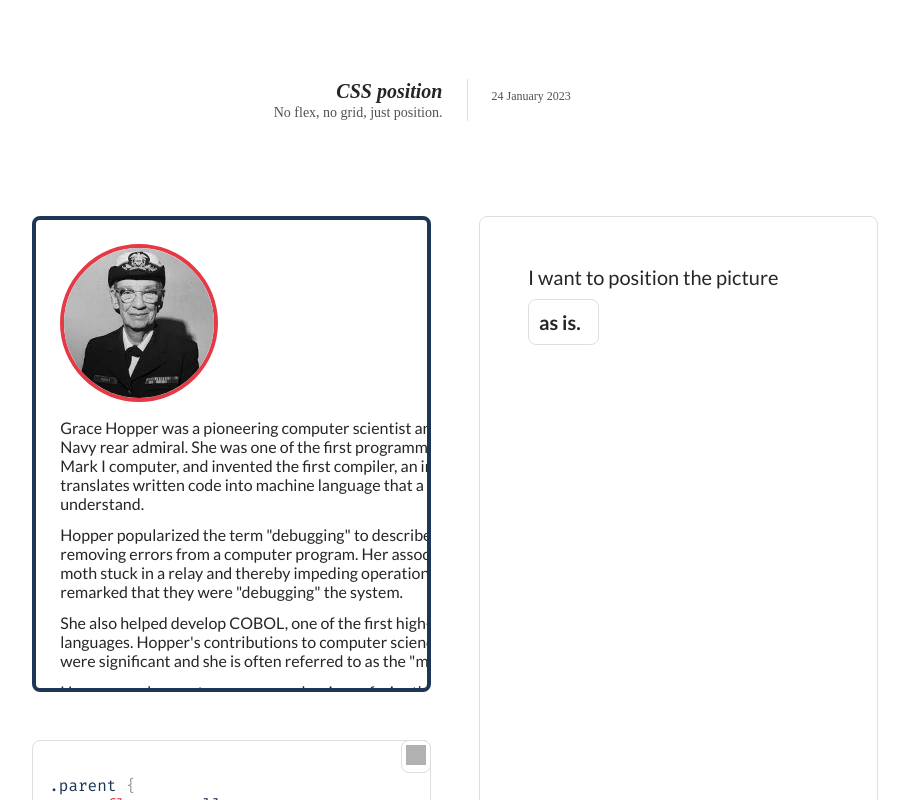
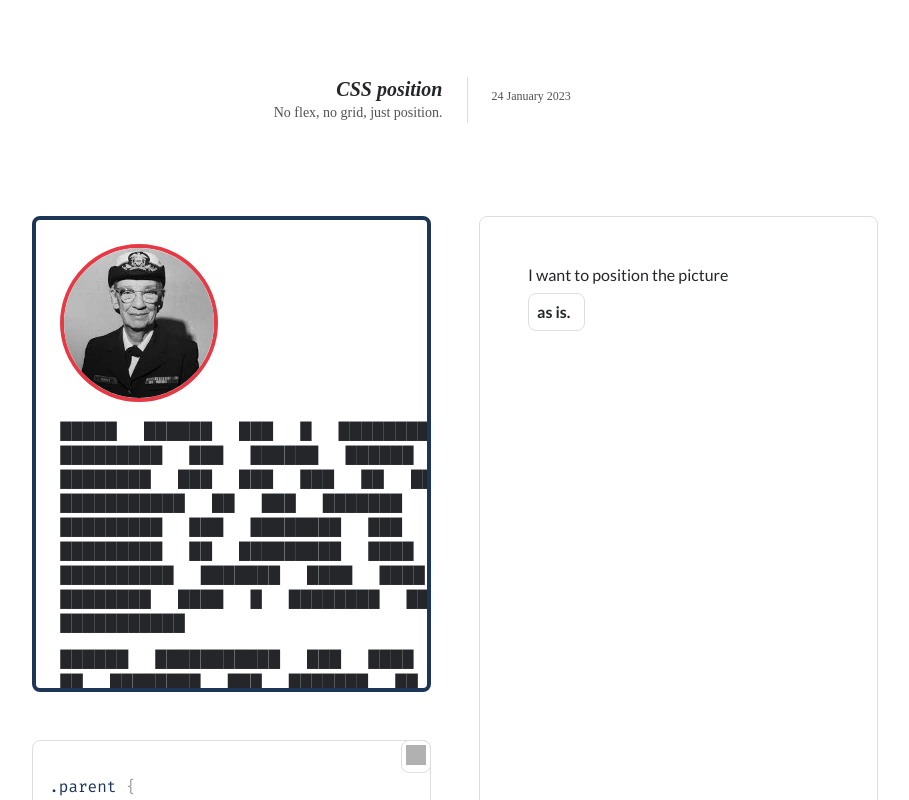
Before and after one commit to safiranugroho/safira.me-11ty, a SvelteKit app: page /position in a window 1280 px wide. Shown: the top 800 px of the page, without its empty margins (185-1094 px from the left). Built offline with nearby package versions, Linux system fonts and the light colour scheme; grey boxes are pictures that could not be loaded.

Commit message:
redact fillter text for simplicity

```diff
--- a/src/global.css
+++ b/src/global.css
@@ -20,6 +20,7 @@ html {
 
 body {
   font-family: var(--app-font-family);
+  line-height: 1.25em;
 
   min-height: 100%;
   margin: 0;
--- a/src/routes/position/+page.svelte
+++ b/src/routes/position/+page.svelte
@@ -21,6 +21,7 @@
   import OffsetRelative from './OffsetRelative.svelte';
   import OffsetFixed from './OffsetFixed.svelte';
   import OffsetSticky from './OffsetSticky.svelte';
+  import FillerText from './FillerText.svelte';
 
   const components = {
     relative: OffsetRelative,
@@ -90,31 +91,7 @@
               <img class="image" src={img} alt="Grace Hopper" />
             </div>
           {/if}
-          <p class="text">
-            <span>
-              Grace Hopper was a pioneering computer scientist and United States Navy rear admiral.
-              She was one of the first programmers of the Harvard Mark I computer, and invented the
-              first compiler, an important tool that translates written code into machine language
-              that a computer can understand.
-            </span>
-            <span>
-              Hopper popularized the term "debugging" to describe the process of removing errors
-              from a computer program. Her associates discovered a moth stuck in a relay and thereby
-              impeding operation, whereupon she remarked that they were "debugging" the system.
-            </span>
-            <span>
-              She also helped develop COBOL, one of the first high-level programming languages.
-              Hopper's contributions to computer science and technology were significant and she is
-              often referred to as the "mother of computing."
-            </span>
-            <span>
-              Hopper was known to carry around a piece of wire that was exactly one foot long, which
-              she called her "standard." She would use this wire to help explain the concept of a
-              "nanosecond" (one billionth of a second) to her colleagues. It was a way to physically
-              show them how small a nanosecond is and help them understand the speed at which
-              computers worked.
-            </span>
-          </p>
+          <FillerText />
           {#if imageOnTop === false}
             <div class="child" style={css.child}>
               <img class="image" src={img} alt="Grace Hopper" />
@@ -138,7 +115,7 @@
       {/if}
       {#if showPanel}
         <InfoPanel>
-          <svelte:fragment slot="title">A brief note about the term "parent".</svelte:fragment>
+          <svelte:fragment slot="title">A note about the term "parent".</svelte:fragment>
           <svelte:fragment slot="description">
             <span>
               More accurately, the element's position is calculated relative from its
@@ -154,14 +131,16 @@
                 on:click={() => updateStyles((s) => s.parent.position?.update('static'))}
                 >parent's position to "static".
               </button>
-              (Spoiler alert: it anchors itself to {'<body>'} as it has no other positioned block ancestors!
-              <button
-                class="inline-button"
-                on:click={() => updateStyles((s) => s.parent.position?.update('relative'))}
-              >
-                Set the parent's position back to "relative".
-              </button>)
             </span>
+            <span>
+              (Spoiler alert: it anchors itself to {'<body>'} as it has no other positioned block ancestors!)
+            </span>
+            <button
+              class="inline-button"
+              on:click={() => updateStyles((s) => s.parent.position?.update('relative'))}
+            >
+              Set the parent's position back to "relative".
+            </button>
           </svelte:fragment>
         </InfoPanel>
       {/if}
@@ -189,7 +168,6 @@
   .view-container {
     display: flex;
     flex-direction: column;
-    justify-content: space-between;
 
     gap: 48px;
   }
@@ -225,20 +203,11 @@
     object-fit: contain;
   }
 
-  .text {
-    display: flex;
-    flex-direction: column;
-    gap: 12px;
-
-    width: 150%;
-  }
-
   .input-container {
     border: 1px solid var(--primary-border-color);
     border-radius: var(--border-radius);
 
     padding: 2rem;
-    font-size: 1rem;
 
     box-sizing: border-box;
   }
@@ -255,15 +224,6 @@
     display: inline;
   }
 
-  /* .parent,
-  .child {
-    position: var(--position);
-    top: var(--top);
-    bottom: var(--bottom);
-    left: var(--left);
-    right: var(--right);
-  } */
-
   @media screen and (min-width: 1024px) {
     .container {
       grid-template-rows: unset;
@@ -275,7 +235,6 @@
 
     .input-container {
       padding: 3rem;
-      font-size: 1.25rem;
     }
   }
 </style>
--- /dev/null
+++ b/src/routes/position/FillerText.svelte
@@ -0,0 +1,34 @@
+<script lang="ts">
+  const paragraphs = [
+    'Grace Hopper was a pioneering computer scientist and United States Navy rear admiral. She was one of the first programmers of the Harvard Mark I computer, and invented the first compiler, an important tool that translates written code into machine language that a computer can understand.',
+    'Hopper popularized the term "debugging" to describe the process of removing errors from a computer program. Her associates discovered a moth stuck in a relay and thereby impeding operation, whereupon she remarked that they were "debugging" the system.',
+    `She also helped develop COBOL, one of the first high-level programming languages. Hopper's contributions to computer science and technology were significant and she is often referred to as the "mother of computing."`,
+    'Hopper was known to carry around a piece of wire that was exactly one foot long, which she called her "standard." She would use this wire to help explain the concept of a "nanosecond" (one billionth of a second) to her colleagues. It was a way to physically show them how small a nanosecond is and help them understand the speed at which computers worked.'
+  ];
+
+  const redactedParagraphs = paragraphs.map((paragraph) =>
+    paragraph
+      .split(' ')
+      .map((t) => '█'.repeat(t.length))
+      .join(' ')
+  );
+</script>
+
+<p class="text">
+  {#each redactedParagraphs as p}
+    <span>{p}</span>
+  {/each}
+</p>
+
+<style>
+  .text {
+    display: flex;
+    flex-direction: column;
+    gap: 12px;
+
+    width: 150%;
+
+    line-height: 1.5em;
+    word-spacing: 1.5em;
+  }
+</style>
--- a/src/routes/position/InfoPanel.svelte
+++ b/src/routes/position/InfoPanel.svelte
@@ -2,13 +2,13 @@
   import infoIcon from '$lib/assets/info-icon.png';
 </script>
 
-<div class="container">
-  <img src={infoIcon} alt="" class="title-icon" />
-  <div class="content-container">
-    <h3 class="title"><slot name="title" /></h3>
-    <p class="description"><slot name="description" /></p>
-  </div>
-</div>
+<details class="container">
+  <summary class="title-container">
+    <img src={infoIcon} alt="" class="title-icon" />
+    <p class="title"><slot name="title" /></p>
+  </summary>
+  <p class="description"><slot name="description" /></p>
+</details>
 
 <style>
   .container {
@@ -17,24 +17,26 @@
     background: #efefef;
     border-radius: var(--border-radius);
 
-    padding: 16px;
+    padding: 24px;
     margin: 24px 0;
 
     display: flex;
     gap: 8px;
   }
 
-  .content-container {
+  .title-container {
     display: flex;
-    flex-direction: column;
-    gap: 16px;
+    gap: 8px;
+    align-items: start;
+
+    cursor: pointer;
   }
 
   .title-icon {
-    width: 1.25em;
-    height: 1.25em;
+    width: 1em;
+    height: 1em;
 
-    margin: 2px;
+    margin: 4px 0;
   }
 
   .title,
@@ -44,9 +46,15 @@
 
   .title {
     color: var(--primary-text-color);
+    font-weight: 700;
   }
 
   .description {
+    padding-top: 16px;
     color: var(--secondary-text-color);
+
+    display: flex;
+    flex-direction: column;
+    gap: 16px;
   }
 </style>
--- a/src/routes/position/OffsetAbsolute.svelte
+++ b/src/routes/position/OffsetAbsolute.svelte
@@ -1,11 +1,11 @@
 <script lang="ts">
   import InfoPanel from './InfoPanel.svelte';
   import OffsetInput, { type OnInput } from './OffsetInput.svelte';
-  import type { OffsetName, Styles } from './_styles';
+  import { P, type OffsetName, type Styles } from './_styles';
 
   export let currentStyles: Styles;
   export let onInput: (name: string) => OnInput;
-  export let onUpdate: (f: (s: Styles) => void) => void | undefined;
+  export let onUpdate: (f: (s: Styles) => void) => void;
 
   const positions = ['top', 'bottom', 'left', 'right'] as Array<OffsetName>;
 </script>
@@ -20,7 +20,7 @@
     {#if name === 'bottom'}
       <InfoPanel>
         <svelte:fragment slot="title">Why isn't the bottom value being respected?</svelte:fragment>
-        <svelte:fragment slot="description">
+        <span slot="description">
           If both top and bottom are specified (not "auto"), the top value wins and the bottom value
           is ignored. Try
           <button
@@ -30,7 +30,7 @@
             resetting the top value
           </button>
           and see what happens!
-        </svelte:fragment>
+        </span>
       </InfoPanel>
     {/if}
     {#if name === 'right'}
@@ -59,13 +59,10 @@
             >
               right-to-left ("rtl")
             </button>.
-            <button
-              class="inline-button"
-              on:click={() => onUpdate((s) => s.parent.direction?.update('ltr'))}
-            >
-              (Reset back to "ltr".)
-            </button>
           </span>
+          <button class="inline-button" on:click={() => onUpdate((s) => delete s.parent.direction)}>
+            Reset back to default ("ltr").
+          </button>
         </svelte:fragment>
       </InfoPanel>
     {/if}
--- a/src/routes/position/OffsetFixed.svelte
+++ b/src/routes/position/OffsetFixed.svelte
@@ -1,9 +1,11 @@
 <script lang="ts">
+  import InfoPanel from './InfoPanel.svelte';
   import OffsetInput, { type OnInput } from './OffsetInput.svelte';
   import type { OffsetName, Styles } from './_styles';
 
   export let currentStyles: Styles;
   export let onInput: (name: string) => OnInput;
+  export let onUpdate: (f: (s: Styles) => void) => void;
 
   const positions = ['top', 'bottom', 'left', 'right'] as Array<OffsetName>;
 </script>
@@ -14,5 +16,40 @@
     value={currentStyles.child[name]?.value}
     label={`pixels from the ${name}`}
     onInput={onInput(name)}
-  />
+  >
+    {#if name === 'bottom'}
+      <InfoPanel>
+        <svelte:fragment slot="title">Why isn't the bottom value being respected?</svelte:fragment>
+        <span slot="description">
+          If both top and bottom are specified (not "auto"), the top value wins and the bottom value
+          is ignored. Try
+          <button
+            class="inline-button"
+            on:click={() => onUpdate((s) => s.child.top?.update('auto'))}
+          >
+            resetting the top value
+          </button>
+          and see what happens!
+        </span>
+      </InfoPanel>
+    {/if}
+    {#if name === 'right'}
+      <InfoPanel>
+        <svelte:fragment slot="title">Why isn't the right value being respected?</svelte:fragment>
+        <span slot="description">
+          This is because the text you're reading is written in English, which has a directionality
+          of left-to-right ("ltr"), set by your user agent. In this text directionality, if both
+          left and right are specified (not "auto"), the left value wins and the right value is
+          ignored. Try
+          <button
+            class="inline-button"
+            on:click={() => onUpdate((s) => s.child.left?.update('auto'))}
+          >
+            resetting the left value
+          </button>
+          and see what happens!
+        </span>
+      </InfoPanel>
+    {/if}
+  </OffsetInput>
 {/each}
--- a/src/routes/position/OffsetInput.svelte
+++ b/src/routes/position/OffsetInput.svelte
@@ -4,7 +4,6 @@
 
 <script lang="ts">
   import { onMount } from 'svelte';
-  import InfoButton from './InfoButton.svelte';
   import writeableStyles, { type OffsetName } from './_styles';
 
   export let name: OffsetName;
@@ -12,18 +11,16 @@
   export let label: string;
   export let onInput: OnInput;
 
-  $: showButton = false;
   $: showPanel = false;
-  const togglePanel = () => (showPanel = !showPanel);
 
   onMount(() => {
     writeableStyles.subscribe((s) => {
       if (name === 'bottom' && typeof value === 'number') {
-        showButton = typeof s.child.top?.value === 'number' || showPanel;
+        showPanel = typeof s.child.top?.value === 'number';
       }
 
       if (name === 'right' && typeof value === 'number') {
-        showButton = typeof s.child.left?.value === 'number' || showPanel;
+        showPanel = typeof s.child.left?.value === 'number';
       }
     });
   });
@@ -40,7 +37,6 @@
     {value}
   />
   <label for={name}>{label}</label>
-  {#if showButton}<InfoButton onClick={togglePanel} />{/if}
 </div>
 {#if showPanel}<slot />{/if}
 
--- a/src/routes/position/OffsetRelative.svelte
+++ b/src/routes/position/OffsetRelative.svelte
@@ -1,9 +1,11 @@
 <script lang="ts">
+  import InfoPanel from './InfoPanel.svelte';
   import OffsetInput, { type OnInput } from './OffsetInput.svelte';
   import type { OffsetName, Styles } from './_styles';
 
   export let currentStyles: Styles;
   export let onInput: (name: string) => OnInput;
+  export let onUpdate: (f: (s: Styles) => void) => void;
 
   const positions = ['top', 'bottom', 'left', 'right'] as Array<OffsetName>;
 </script>
@@ -14,5 +16,22 @@
     value={currentStyles.child[name]?.value}
     label={`pixels from the ${name}`}
     onInput={onInput(name)}
-  />
+  >
+    {#if name === 'bottom'}
+      <InfoPanel>
+        <svelte:fragment slot="title">Why isn't the bottom value being respected?</svelte:fragment>
+        <span slot="description">
+          If both top and bottom are specified (not "auto"), the top value wins and the bottom value
+          is ignored. Try
+          <button
+            class="inline-button"
+            on:click={() => onUpdate((s) => s.child.top?.update('auto'))}
+          >
+            resetting the top value
+          </button>
+          and see what happens!
+        </span>
+      </InfoPanel>
+    {/if}
+  </OffsetInput>
 {/each}
```
